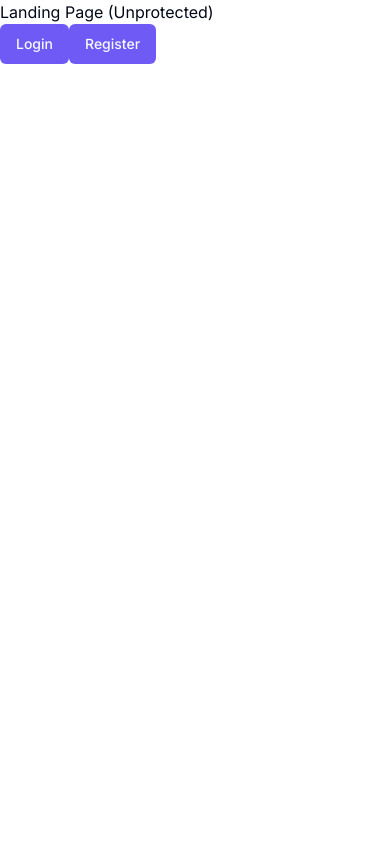
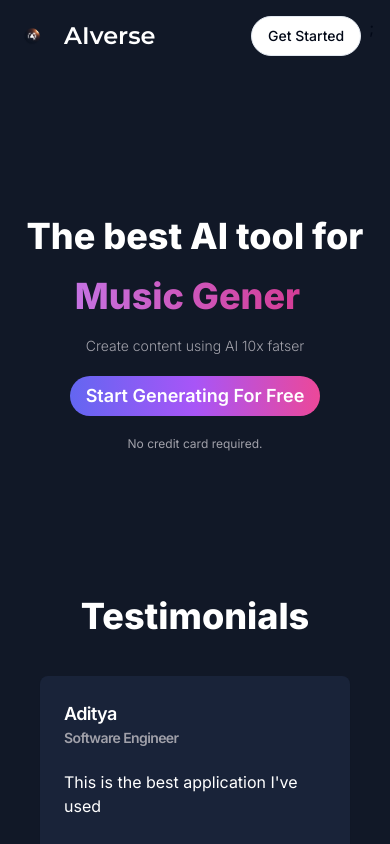
Before and after one commit to Aditya-20BCE2275/aiverse2, a Next.js app: page / in a window 390 px wide. Built offline with nearby package versions, Linux system fonts and the light colour scheme; no server answers.

Commit message:
Deploy next

```diff
--- /dev/null
+++ b/app/(landing)/layout.tsx
@@ -0,0 +1,15 @@
+const LandingLayout = ({
+    children
+}: {
+    children: React.ReactNode;
+}) => {
+return(
+    <main className="h-full bg-[#111827] overflow-auto">
+        <div className="mx-auto max-w-screen-xl h-full w-full">
+            {children}
+        </div>
+    </main>
+);
+}
+
+export default LandingLayout;
--- a/app/(landing)/page.tsx
+++ b/app/(landing)/page.tsx
@@ -1,19 +1,16 @@
 import { Deferred } from "next/dist/server/image-optimizer";
 import { Button } from "@/components/ui/button";
 import Link from "next/link";
+import { LandingNavbar } from "@/components/landing-navbar";
+import { LandingHero } from "@/components/landing-hero";
+import { LandingContent } from "@/components/landing-content";
 
 const LandingPage = () => {
   return (
-    <div>
-      Landing Page (Unprotected)
-      <div>
-        <Link href="/sign-in">
-          <Button>Login</Button>
-        </Link>
-        <Link href="/sign-up">
-          <Button>Register</Button>
-        </Link>
-      </div>
+    <div className="h-full">
+      <LandingNavbar />
+      <LandingHero />
+      <LandingContent />
     </div>
   );
 };
--- /dev/null
+++ b/components/landing-content.tsx
@@ -0,0 +1,59 @@
+import { Car } from "lucide-react";
+import { Card, CardContent, CardHeader, CardTitle } from "./ui/card";
+
+const testimonials = [
+  {
+    name: "Aditya",
+    avatar: "A",
+    title: "Software Engineer",
+    description: "This is the best application I've used",
+  },
+  {
+    name: "Aditya",
+    avatar: "A",
+    title: "Software Engineer",
+    description: "This is the best application I've used",
+  },
+  {
+    name: "Aditya",
+    avatar: "A",
+    title: "Software Engineer",
+    description: "This is the best application I've used",
+  },
+  {
+    name: "Aditya",
+    avatar: "A",
+    title: "Software Engineer",
+    description: "This is the best application I've used"
+},
+];
+
+export const LandingContent = () => {
+  return (
+    <div className="px-10 pb-20">
+      <h2 className="text-center text-4xl text-white font-extrabold mb-10">
+        Testimonials
+      </h2>
+      <div className="grid grid-cols-1 sm:grid-cols-2 md:grid-cols-3 lg:grid-cols-4 gap-4">
+        {testimonials.map((item) => (
+          <Card
+            key={item.description}
+            className="bg-[#192339] border-none text-white"
+          >
+            <CardHeader>
+              <CardTitle className="flex items-center gap-x-2">
+                <div>
+                  <p className="text-lg">{item.name}</p>
+                  <p className="text-zinc-400 text-sm">{item.title}</p>
+                </div>
+              </CardTitle>
+              <CardContent className="pt-4 px-0">
+                {item.description}
+              </CardContent>
+            </CardHeader>
+          </Card>
+        ))}
+      </div>
+    </div>
+  );
+};
--- /dev/null
+++ b/components/landing-hero.tsx
@@ -0,0 +1,38 @@
+"use client";
+import { useAuth } from "@clerk/nextjs";
+import TypewriterComponent from "typewriter-effect";
+import Link from "next/link";
+import { Button } from "./ui/button";
+export const LandingHero = () => {
+  const { isSignedIn } = useAuth();
+
+  return (
+    <div className="text-white font bold py-36 text-center space-y-5">
+      <div className="text-4xl sm:text-5xl md:text-6xl lg:text-7xl space-y-5 font-extrabold">
+        <h1>The best AI tool for</h1>
+        <div className="text-transparent bg-clip-text bg-gradient-to-r from-purple-400 to-pink-600">
+          <TypewriterComponent
+            options={{
+              strings: [
+                "Chatbot",
+                "Music Generation",
+                "Code Generation",
+                "Image Generation",
+                "Video Generation",
+              ],
+              autoStart: true,
+              loop: true
+            }}
+          />
+        </div>
+      </div>
+      <div className="text-sm md:text-xl font-light text-zinc-400">Create content using AI 10x fatser</div>
+      <div>
+        <Link href={isSignedIn? "/dashboard" : "/signup"}>
+            <Button variant="premium" className="md: text-lg p-4 md:p-6 rounded-full font-semibold"> Start Generating For Free</Button>
+        </Link>
+      </div>
+      <div className="text-zinc-400 text-xs md:text-sm font-normal">No credit card required.</div>
+    </div>
+  );
+};
--- /dev/null
+++ b/components/landing-navbar.tsx
@@ -0,0 +1,36 @@
+"use client";
+import { Montserrat } from "next/font/google";
+import Image from "next/image";
+import Link from "next/link";
+import { useAuth } from "@clerk/nextjs";
+import { cn } from "@/lib/utils";
+import { Button } from "./ui/button";
+
+const font = Montserrat({
+  weight: "600",
+  subsets: ["latin"]
+});
+
+export const LandingNavbar = () => {
+  const { isSignedIn } = useAuth();
+
+  return (
+    <nav className="p-4 bg-transparent flex items-center justify-between">
+      <Link href="/" className="flex items-center">
+        <div className="relative h-8 w-8 mr-4">
+          <Image fill alt="Logo" src="/logo.png" />
+        </div>
+        <h1 className={cn("text-2xl font-bold text-white", font.className)}>
+          AIverse
+        </h1>
+      </Link>
+      <div className="flex tems-center gap-x-2">
+        <Link href={isSignedIn ? "/dashboard" : "/singup"}>
+            <Button variant="outline" className="rounded-full">
+                Get Started
+            </Button>
+        </Link>;
+      </div>
+    </nav>
+  );
+};
--- a/package.json
+++ b/package.json
@@ -43,6 +43,7 @@
     "tailwindcss": "3.3.3",
     "tailwindcss-animate": "^1.0.6",
     "typescript": "5.1.6",
+    "typewriter-effect": "^2.20.1",
     "zod": "^3.21.4",
     "zustand": "^4.4.1"
   },
```
Also changed, not shown: 1 other file (tests, documents, lock files or other folders).
